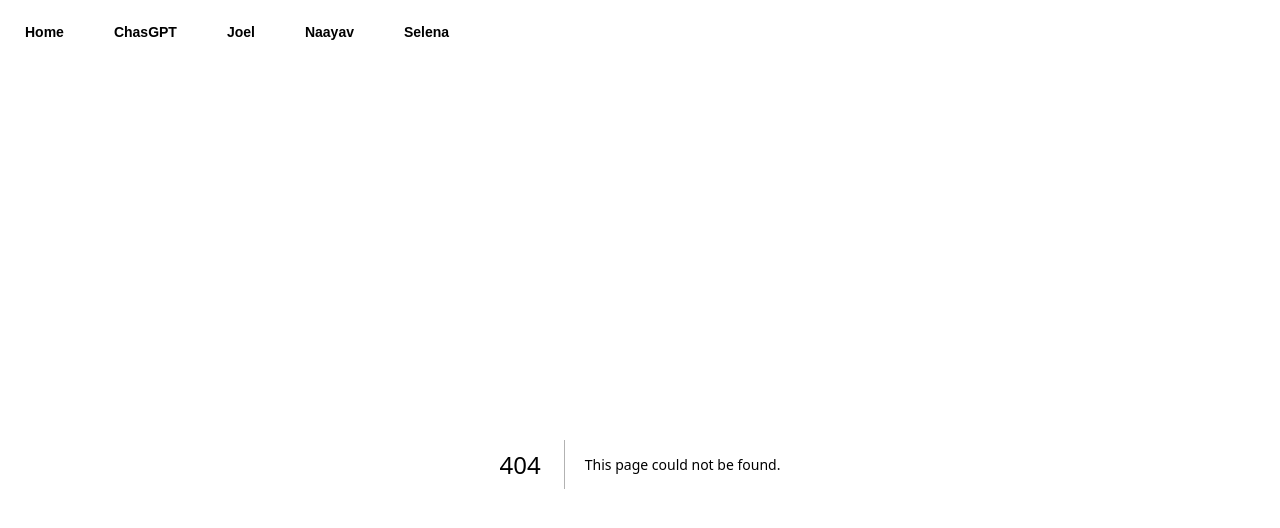
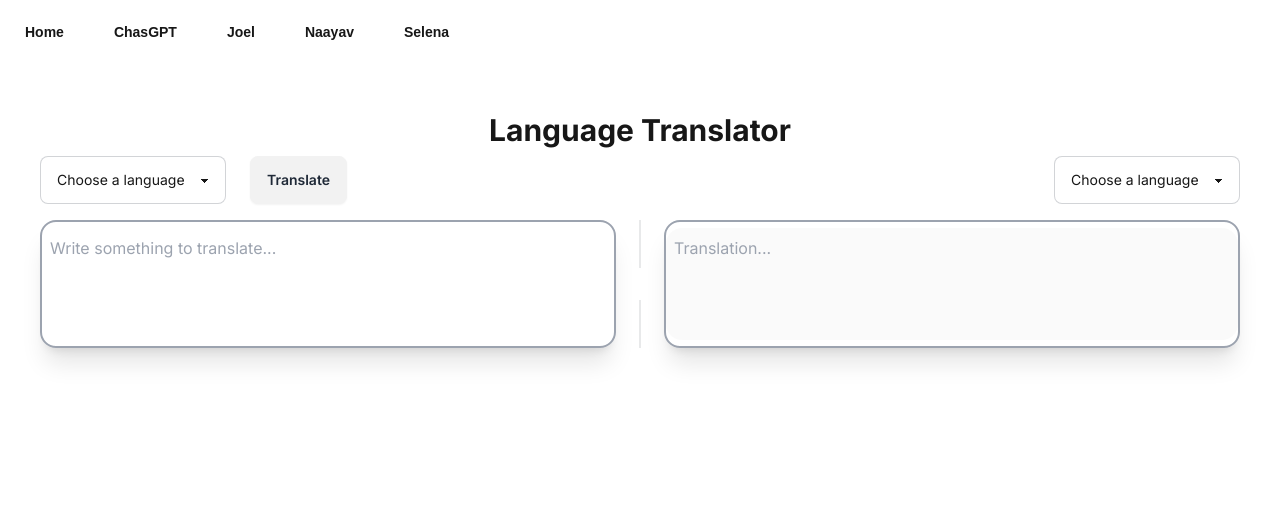
Before and after one commit to t-kupp/chas-google-ai-website, a Next.js app: page /TranslatorAi in a window 1280 px wide. Before the commit this address had no page. Shown: the top 528 px of the page. Built offline with nearby package versions, Linux system fonts and the light colour scheme; no server answers.

Commit message:
Renamed Joel.jsx to TranslatorAi.jsx. Added joel-ai.js and added translator code

```diff
--- a/src/components/Header.jsx
+++ b/src/components/Header.jsx
@@ -16,7 +16,7 @@ export default function Header() {
             </Link>
           </li>
           <li>
-            <Link className="btn btn-ghost" href="/Joel">
+            <Link className="btn btn-ghost" href="/TranslatorAi">
               Joel
             </Link>
           </li>
--- /dev/null
+++ b/src/pages/TranslatorAi.jsx
@@ -0,0 +1,138 @@
+import { useState } from "react";
+import { model } from "../../util/joel-ai";
+
+export default function LanguageTranslator() {
+  const [prompt, setPrompt] = useState("");
+  const [answer, setAnswer] = useState("");
+  const [language, setLanguage] = useState("Översätt ");
+  const [loading, setLoading] = useState(false);
+  const [secondLanguage, setSecondLanguage] = useState("");
+
+  async function handleAnswer() {
+    setLoading(true);
+    try {
+      const result = await model.generateContent(`Över sätt från ${language} ${prompt} till ${secondLanguage}`);
+
+      const answerText = result.response.text();
+      setAnswer(answerText);
+      setTimeout(() => {
+        setLoading(false);
+      }, 700);
+    } catch (error) {
+      console.log("error", error);
+    }
+  }
+
+  return (
+    <div>
+      <div className="m-10">
+        <h2 className="p-2 text-center text-3xl font-bold">Language Translator</h2>
+        <div className="mb-4 flex items-center justify-between gap-4">
+          <div className="flex gap-6">
+            <select
+              className="select select-bordered w-full max-w-xs"
+              defaultValue="Chose a language"
+              onChange={(e) => {
+                setLanguage(e.target.value);
+                console.log(e.target.value);
+              }}
+            >
+              <option disabled value="Chose a language">
+                Choose a language
+              </option>
+
+              <option value="English">English</option>
+              <option value="Swedish">Swedish</option>
+              <option value="Spanish">Spanish</option>
+              <option value="Turkish">Turkish</option>
+              <option value="French">French</option>
+              <option value="Arabic">Arabic</option>
+              <option value="Danish">Danish</option>
+              <option value="Norwegian">Norwegian</option>
+            </select>
+            <button
+              className="btn"
+              onClick={() => {
+                if (prompt == !"") {
+                  handleAnswer();
+                } else {
+                  return (
+                    <div role="alert" className="alert alert-warning">
+                      <svg
+                        xmlns="http://www.w3.org/2000/svg"
+                        className="h-6 w-6 shrink-0 stroke-current"
+                        fill="none"
+                        viewBox="0 0 24 24"
+                      >
+                        <path
+                          strokeLinecap="round"
+                          strokeLinejoin="round"
+                          strokeWidth="2"
+                          d="M12 9v2m0 4h.01m-6.938 4h13.856c1.54 0 2.502-1.667 1.732-3L13.732 4c-.77-1.333-2.694-1.333-3.464 0L3.34 16c-.77 1.333.192 3 1.732 3z"
+                        />
+                      </svg>
+                      <span>Warning: Invalid email address!</span>
+                    </div>
+                  );
+                }
+              }}
+            >
+              Translate
+            </button>
+          </div>
+
+          <div>
+            <select
+              className="select select-bordered w-full max-w-xs"
+              defaultValue="Chose a language"
+              onChange={(e) => {
+                setSecondLanguage(e.target.value);
+                console.log(e.target.value);
+              }}
+            >
+              <option disabled value="Chose a language">
+                Choose a language
+              </option>
+
+              <option value="English">English</option>
+              <option value="Swedish">Swedish</option>
+              <option value="Spanish">Spanish</option>
+              <option value="Turkish">Turkish</option>
+              <option value="French">French</option>
+              <option value="Arabic">Arabic</option>
+              <option value="Danish">Danish</option>
+              <option value="Norwegian">Norwegian</option>
+            </select>
+          </div>
+        </div>
+        <div className="flex w-full flex-col lg:flex-row">
+          <div className="card grid h-32 flex-grow place-items-center rounded-box border-2 border-gray-400 shadow-xl">
+            <textarea
+              value={prompt}
+              onChange={(e) => {
+                setPrompt(e.target.value);
+              }}
+              name=""
+              id=""
+              className="h-28 w-full resize-none rounded-2xl p-2 outline-none"
+              placeholder="Write something to translate..."
+            ></textarea>
+          </div>
+          <div className="divider lg:divider-horizontal">
+            {loading ? <span className="loading loading-bars loading-md"></span> : <span></span>}
+          </div>
+          <div className="card grid h-32 flex-grow place-items-center rounded-box border-2 border-gray-400 shadow-xl">
+            <textarea
+              name=""
+              id=""
+              disabled
+              className="h-28 w-full resize-none rounded-2xl p-2 outline-none"
+              placeholder="Translation..."
+              value={answer}
+            ></textarea>
+          </div>
+        </div>
+      </div>
+    </div>
+  );
+}
--- /dev/null
+++ b/util/joel-ai.js
@@ -0,0 +1,10 @@
+import { GoogleGenerativeAI } from "@google/generative-ai";
+
+const apiKey = process.env.NEXT_PUBLIC_API_KEY;
+
+const genAI = new GoogleGenerativeAI(apiKey);
+export const model = genAI.getGenerativeModel({
+  model: "gemini-1.5-flash",
+  systemInstruction:
+    "You are a translator, they will write a language and then translate it into that language. If they don't mention a language translate it into swedish. Just do the translation and don't mention the language they choose",
+});
```
Also changed, not shown: src/pages/Joel.jsx (deleted).
